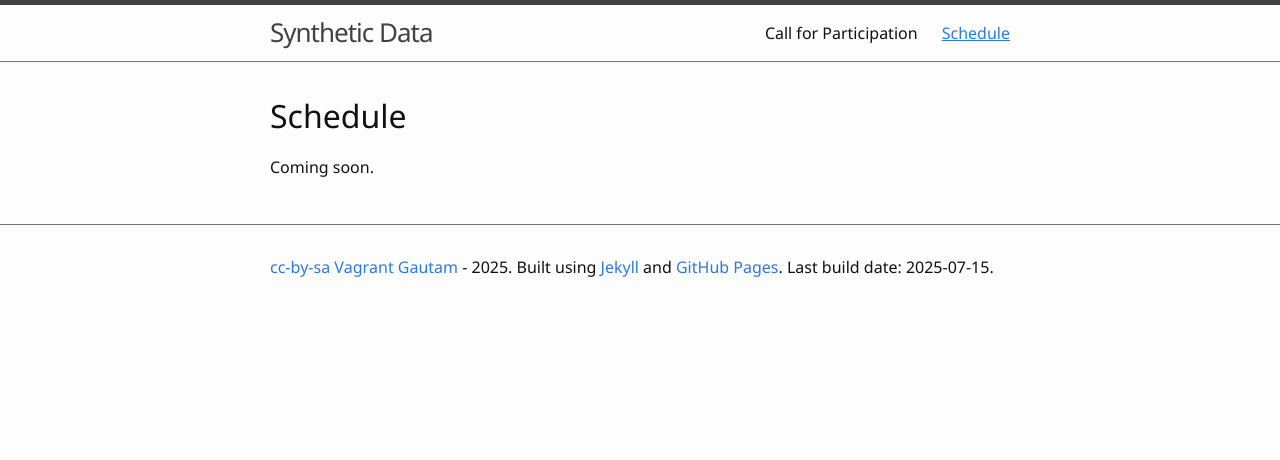
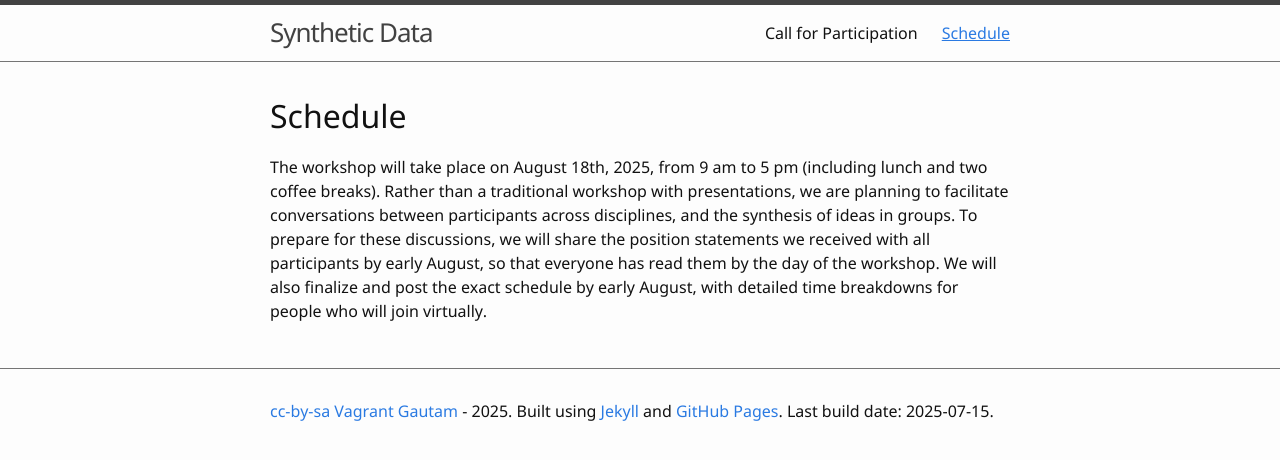
Before and after one commit to synthetic-data-workshop/synthetic-data-workshop.github.io, a Jekyll site: the page built from schedule.md, in a window 1280 px wide. Shown: the top 460 px of the page. Built offline with Jekyll 4.4.1, drawn with Linux system fonts in a browser that asks for light colours.

Commit message:
add general schedule

```diff
--- a/schedule.md
+++ b/schedule.md
@@ -5,4 +5,7 @@ nav: true
 
 # Schedule
 
-Coming soon.
+The workshop will take place on August 18th, 2025, from 9 am to 5 pm (including lunch and two coffee breaks).
+Rather than a traditional workshop with presentations, we are planning to facilitate conversations between participants across disciplines, and the synthesis of ideas in groups.
+To prepare for these discussions, we will share the position statements we received with all participants by early August, so that everyone has read them by the day of the workshop.
+We will also finalize and post the exact schedule by early August, with detailed time breakdowns for people who will join virtually.
```
